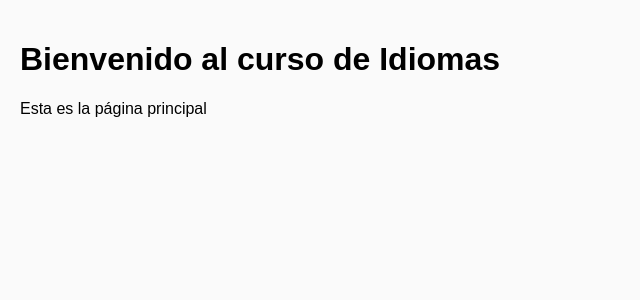
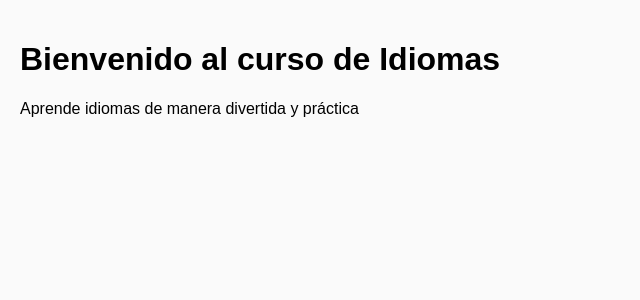
Before and after one commit to Mari4n24/Curso_idiomas_MariangelRoman, a Django app: page / in a window 1280 px wide. Shown: the part 48-348 px from the top of the page, without its empty margins (0-640 px from the left). Run offline with Django 5.2, Linux system fonts and the light colour scheme.

Commit message:
cambie el parrafo

```diff
--- a/inicio/templates/inicio/inicio.html
+++ b/inicio/templates/inicio/inicio.html
@@ -2,5 +2,5 @@
 {% block title %}Inicio{% endblock title %}
 {% block content %}
 <h1>Bienvenido al curso de Idiomas</h1>
-<p>Esta es la página principal</p>
-{% endblock  %}
+<p>Aprende idiomas de manera divertida y práctica</p>
+{% endblock %}
```
